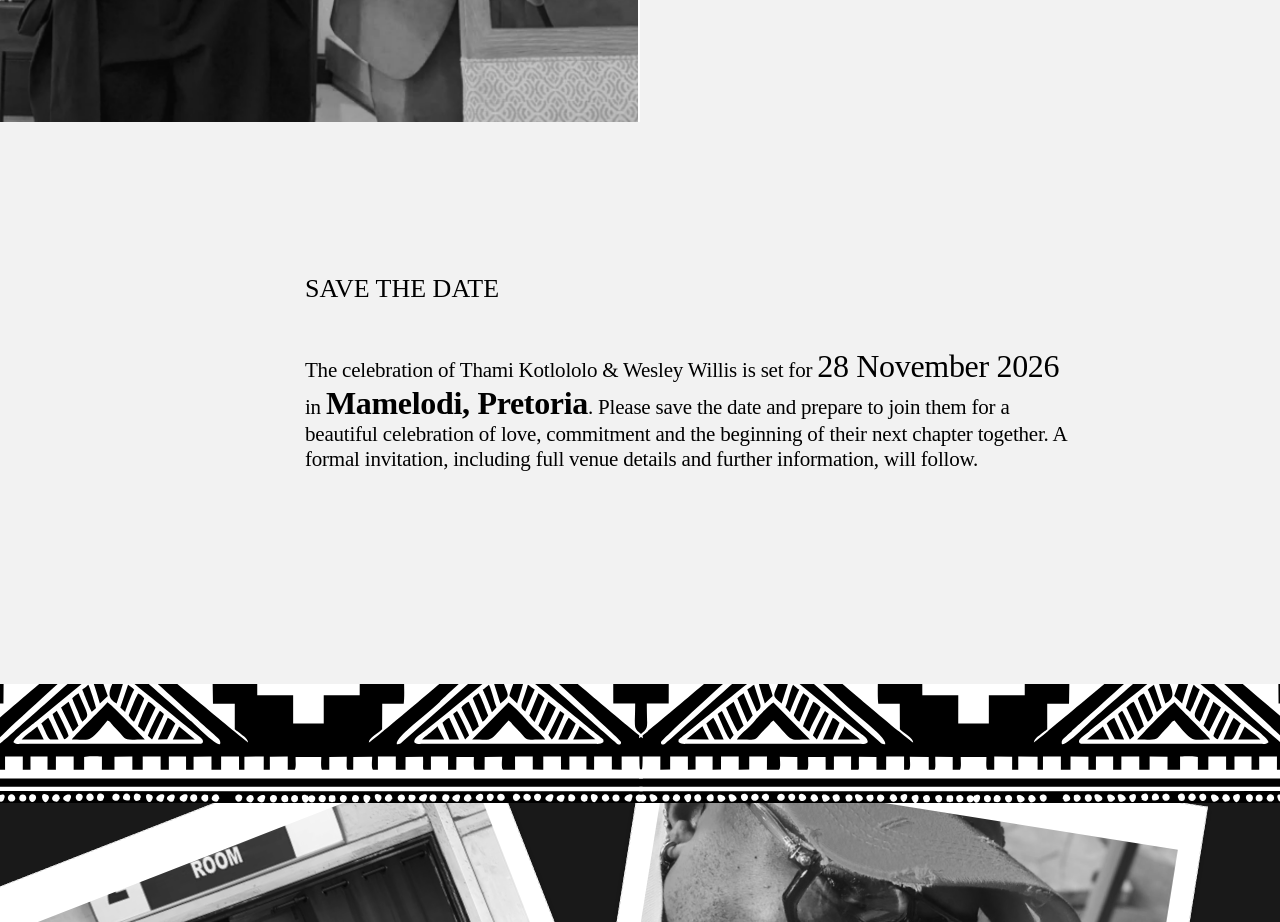
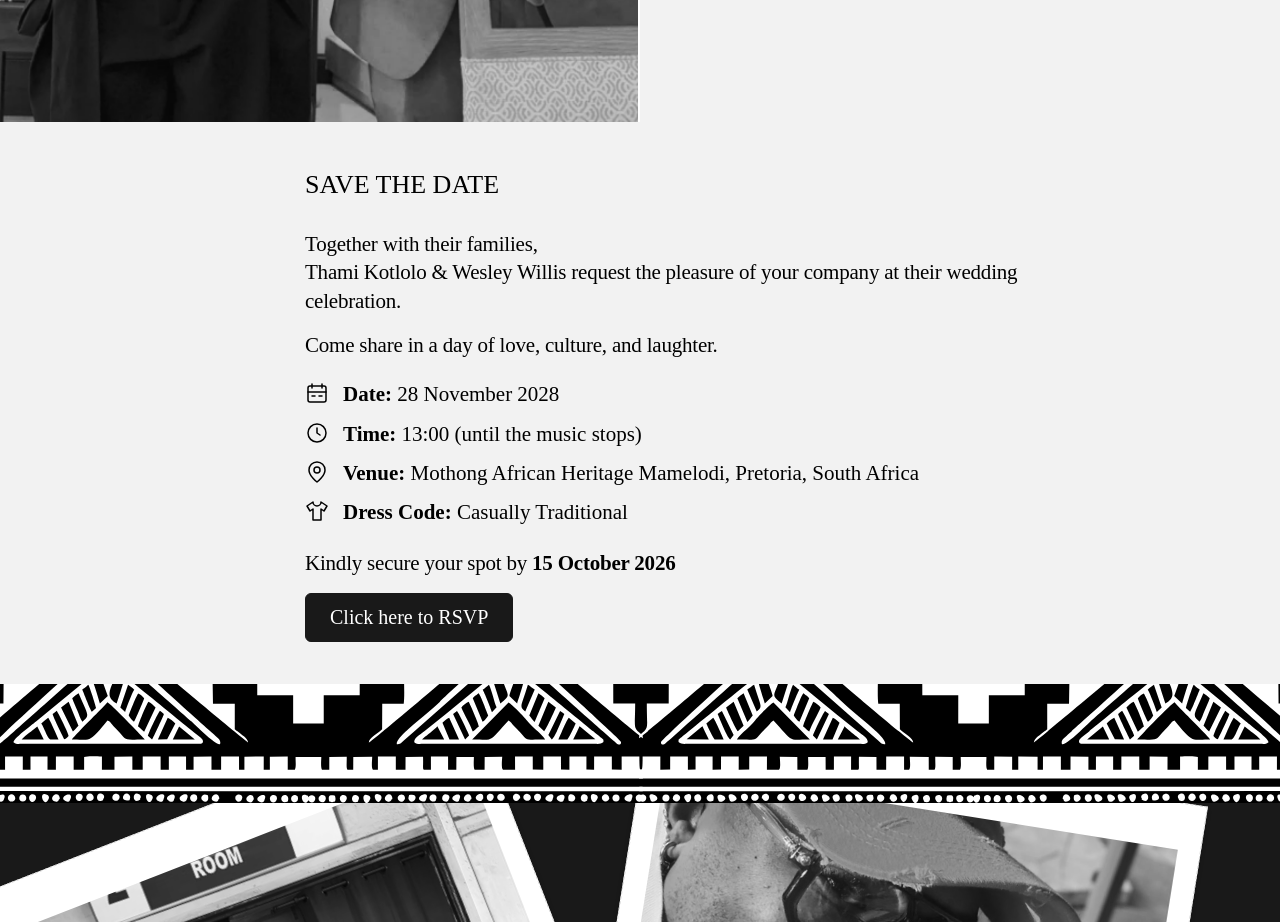
Before and after one commit to JustHouse011/thami-wesley-wedding, a React (Vite) app: page / in a window 1280 px wide. Shown: the part 3080-4002 px from the top of the page. Built offline with nearby package versions, Linux system fonts and the light colour scheme; a web font is replaced by a local one.

Commit message:
Update Save the Date details and add RSVP scroll link

```diff
--- a/src/App.tsx
+++ b/src/App.tsx
@@ -101,7 +101,23 @@ function SaveTheDate() {
   return (
     <section className="save-date copy-section" aria-labelledby="save-date-title" data-node-id="3:63">
       <h2 id="save-date-title">SAVE THE DATE</h2>
-      <p><span>The celebration of Thami Kotlololo &amp; Wesley Willis is set for </span><span className="date-emphasis">28 November 2026 </span><span>in </span><strong className="date-emphasis">Mamelodi, Pretoria</strong><span>. Please save the date and prepare to join them for a beautiful celebration of love, commitment and the beginning of their next chapter together. A formal invitation, including full venue details and further information, will follow.</span></p>
+      <div className="save-date-content">
+        <p>Together with their families,<br />Thami Kotlolo &amp; Wesley Willis request the pleasure of your company at their wedding celebration.</p>
+        <p>Come share in a day of love, culture, and laughter.</p>
+        <ul className="save-date-details">
+          <li><svg viewBox="0 0 24 24" aria-hidden="true"><rect x="3" y="5" width="18" height="16" rx="2" /><path d="M7 3v4m10-4v4M3 11h18m-14 4h3m4 0h3" /></svg><span><strong>Date:</strong> 28 November 2028</span></li>
+          <li><svg viewBox="0 0 24 24" aria-hidden="true"><circle cx="12" cy="12" r="9" /><path d="M12 7v5l3 2" /></svg><span><strong>Time:</strong> 13:00 (until the music stops)</span></li>
+          <li><svg viewBox="0 0 24 24" aria-hidden="true"><path d="M20 10c0 6-8 12-8 12S4 16 4 10a8 8 0 1 1 16 0Z" /><circle cx="12" cy="10" r="3" /></svg><span><strong>Venue:</strong> Mothong African Heritage Mamelodi, Pretoria, South Africa</span></li>
+          <li><svg viewBox="0 0 24 24" aria-hidden="true"><path d="m8 3-6 4 3 5 3-2v11h8V10l3 2 3-5-6-4a4 4 0 0 1-8 0Z" /></svg><span><strong>Dress Code:</strong> Casually Traditional</span></li>
+        </ul>
+        <p>Kindly secure your spot by <strong>15 October 2026</strong></p>
+        <a className="save-date-rsvp" href="#rsvp-form" onClick={event => {
+          event.preventDefault();
+          const form = document.getElementById('rsvp-form');
+          form?.focus({ preventScroll: true });
+          form?.scrollIntoView({ behavior: window.matchMedia('(prefers-reduced-motion: reduce)').matches ? 'instant' : 'smooth', block: 'start' });
+        }}>Click here to RSVP</a>
+      </div>
     </section>
   );
 }
@@ -147,7 +163,7 @@ function Rsvp() {
             </Fragment>
           ))}
         </div>
-        <form onSubmit={submit} onChange={() => setSubmitted(false)}>
+        <form id="rsvp-form" tabIndex={-1} aria-label="RSVP form" onSubmit={submit} onChange={() => setSubmitted(false)}>
           <div className="name-fields">
             <label>FIRST NAME<input name="firstName" placeholder="John" autoComplete="given-name" required /></label>
             <label>LAST NAME<input name="lastName" placeholder="Doe" autoComplete="family-name" required /></label>
--- a/src/styles.css
+++ b/src/styles.css
@@ -71,8 +71,17 @@ img { display: block; }
 .portrait-logo-panel { position: absolute; left: 50%; top: 857px; width: 50%; height: 857px; background: #f2f2f2; }
 .portrait-logo-panel img { position: absolute; left: calc(50% - 216px); top: 248px; width: 366px; height: 366px; }
 .save-date { z-index: 2; top: 3202px; height: 562px; }
-.save-date h2 { left: calc(50% - 335px); top: 152px; }
+.save-date h2 { left: calc(50% - 335px); top: 48px; }
 .save-date p { left: calc(50% - 335px); top: 226px; width: 767px; }
+.save-date-content { position: relative; width: min(767px, calc(100% - 40px)); margin-left: calc(50% - 335px); padding-top: 108px; }
+.save-date .save-date-content p { position: static; width: auto; margin: 0 0 16px; font-size: 21px; line-height: 1.35; }
+.save-date-details { display: grid; gap: 12px; padding: 0; margin: 22px 0; list-style: none; font-size: 21px; line-height: 1.3; }
+.save-date-details li { display: flex; align-items: flex-start; gap: 14px; }
+.save-date-details svg { flex: 0 0 24px; width: 24px; height: 24px; fill: none; stroke: currentColor; stroke-width: 1.5; stroke-linecap: round; stroke-linejoin: round; }
+.save-date-rsvp { display: inline-block; padding: 12px 24px; border: 1px solid #191919; border-radius: 6px; background: #191919; color: white; font-size: 20px; text-decoration: none; }
+.save-date-rsvp:hover { background: #383838; }
+.save-date-rsvp:focus-visible { outline: 2px solid #191919; outline-offset: 4px; }
+#rsvp-form { scroll-margin-top: 28px; }
 .date-emphasis { font-size: 32px; }
 .polaroids { top: 3761px; height: 952px; background: #191919; overflow: hidden; }
 .polaroid { position: absolute; width: 566px; height: 754.6666px; background: white; border: .873px dashed #d6d6d6; box-shadow: 0 4px 4px #00000040; transform-origin: top left; overflow: hidden; }
@@ -175,6 +184,7 @@ img { display: block; }
 	.portrait-logo-panel { grid-column: 1 / -1; min-height: 55vw; display: grid; place-items: center; }
 	.portrait-logo-panel img { position: static; width: min(42vw, 366px); height: auto; }
 	.save-date p { margin-top: 40px; }
+	.save-date-content { width: 100%; margin: 36px 0 0; padding: 0; }
 	.polaroids { height: clamp(560px, 70vw, 952px); }
 	.polaroid { width: min(43vw, 566px); height: auto; aspect-ratio: 3 / 4; }
 	.polaroid img { left: 4%; top: 6%; width: 92%; height: 69%; }
@@ -220,6 +230,7 @@ img { display: block; }
 	.save-date { padding-top: 78px; padding-bottom: 90px; }
 	.save-date p { margin-top: 34px; }
 	.save-date p .date-emphasis { font-size: 24px; }
+	.save-date .save-date-content p, .save-date-details { font-size: 18px; }
 	.polaroids { height: 610px; }
 	.polaroid { width: 54vw; }
 	.polaroid-first { left: 3%; top: 31%; }
```
